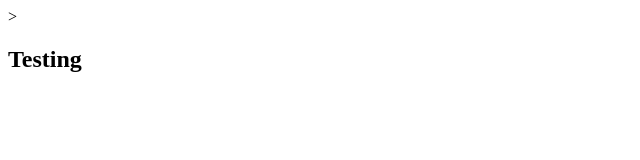
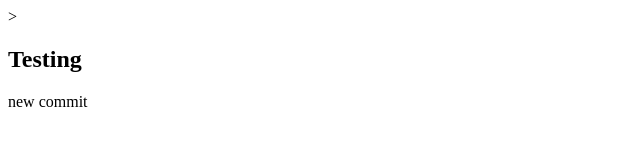
Before and after one commit to AayushTyagi1/git_test, a plain HTML site: page index.html in a window 1280 px wide. Shown: the full height of the page, 0-640 px from the left. Drawn offline with Linux system fonts and the light colour scheme.

Commit message:
third commit

```diff
--- a/index.html
+++ b/index.html
@@ -6,5 +6,6 @@
   </head>
   <body>
     <h2>Testing</h2>
+    <o>new commit</o>
   </body>
 </html>
```
